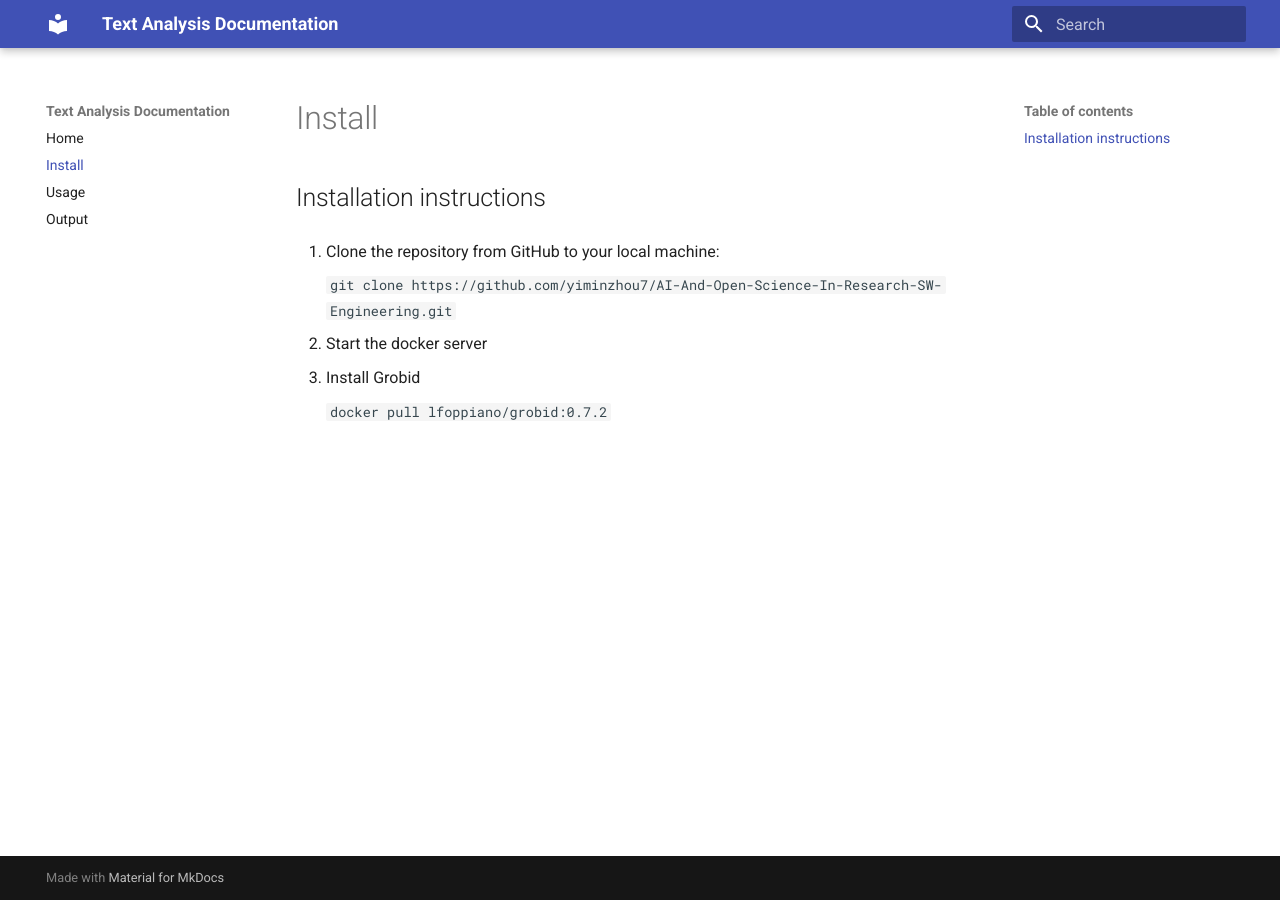
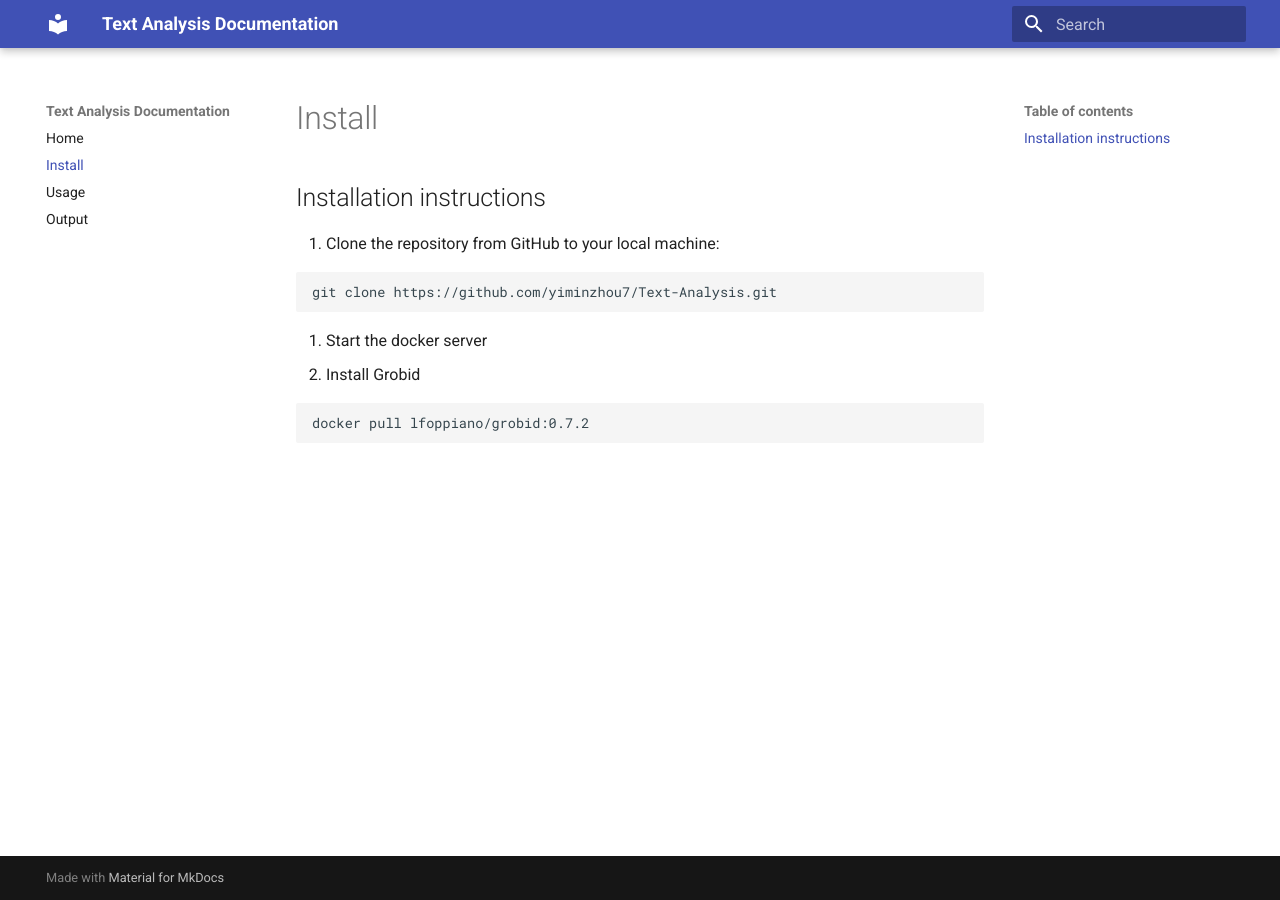
Before and after one commit to yiminzhou7/AI-And-Open-Science-In-Research-SW-Engineering, an MkDocs documentation site: the page built from docs/install.md, in a window 1280 px wide. Built offline with MkDocs 1.6.1 and Material for MkDocs 9.7.7, drawn with Linux system fonts in a browser that asks for light colours; some of the changed lines change nothing that is shown.

Commit message:
Update install.md

````diff
--- a/docs/install.md
+++ b/docs/install.md
@@ -1,13 +1,13 @@
 ## Installation instructions
 1. Clone the repository from GitHub to your local machine:
 
-    ```
-    git clone https://github.com/yiminzhou7/AI-And-Open-Science-In-Research-SW-Engineering.git
-    ```
+```
+git clone https://github.com/yiminzhou7/Text-Analysis.git
+```
 
 2. Start the docker server
 3. Install Grobid
 
-    ```
-    docker pull lfoppiano/grobid:0.7.2
-    ```
+```
+docker pull lfoppiano/grobid:0.7.2
+```
````
